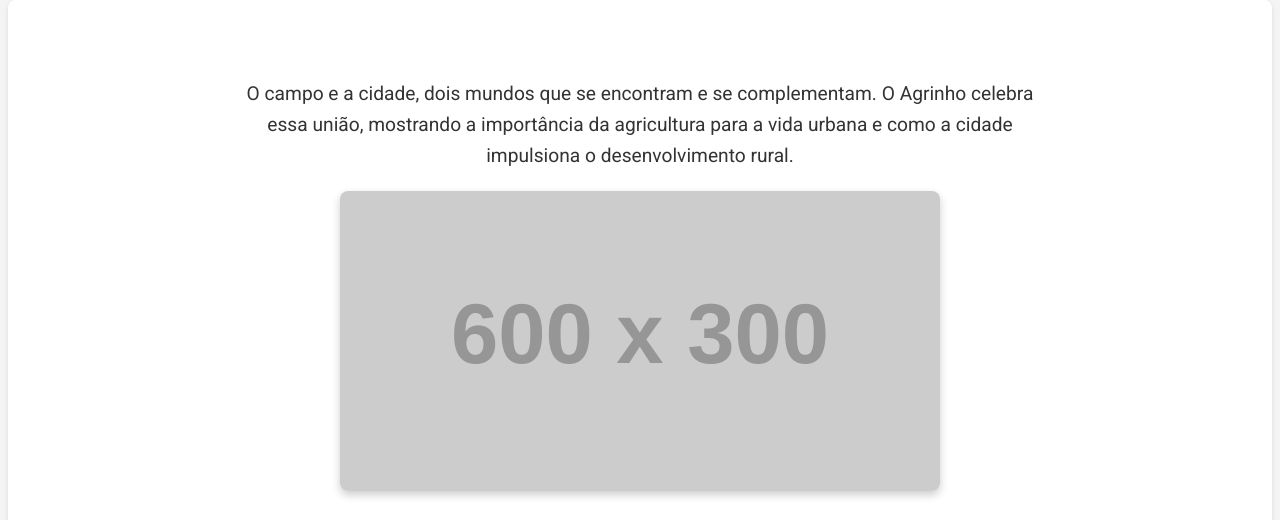
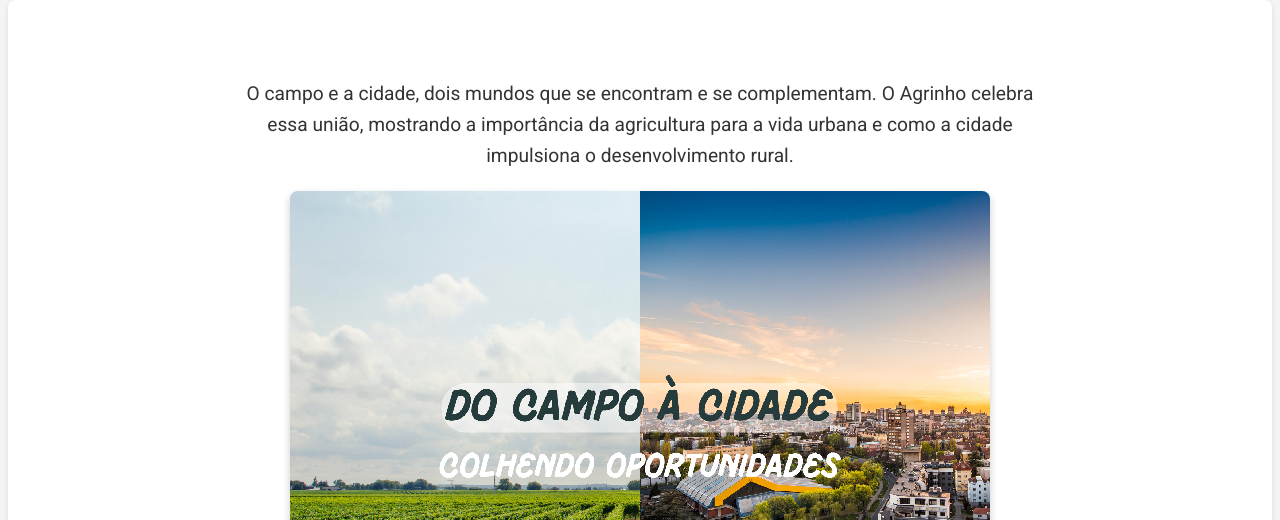
Before and after one commit to Alejado369/Agrinho2025, a plain HTML site: page index.html in a window 1280 px wide. Shown: the part 280-800 px from the top of the page. Drawn offline with Linux system fonts and the light colour scheme; placeholder pictures from the web are drawn by us.

Commit message:
Update index.html

```diff
--- a/index.html
+++ b/index.html
@@ -19,7 +19,7 @@
         <section id="introducao" class="hero">
             <div class="container">
                 <p>O campo e a cidade, dois mundos que se encontram e se complementam. O Agrinho celebra essa união, mostrando a importância da agricultura para a vida urbana e como a cidade impulsiona o desenvolvimento rural.</p>
-                <img src="https://via.placeholder.com/600x300?text=Imagem+Campo+e+Cidade" alt="Ilustração de campo e cidade conectados">
+                <img src="Do campo a.png" alt="Ilustração de campo e cidade conectados">
             </div>
         </section>
 
```
